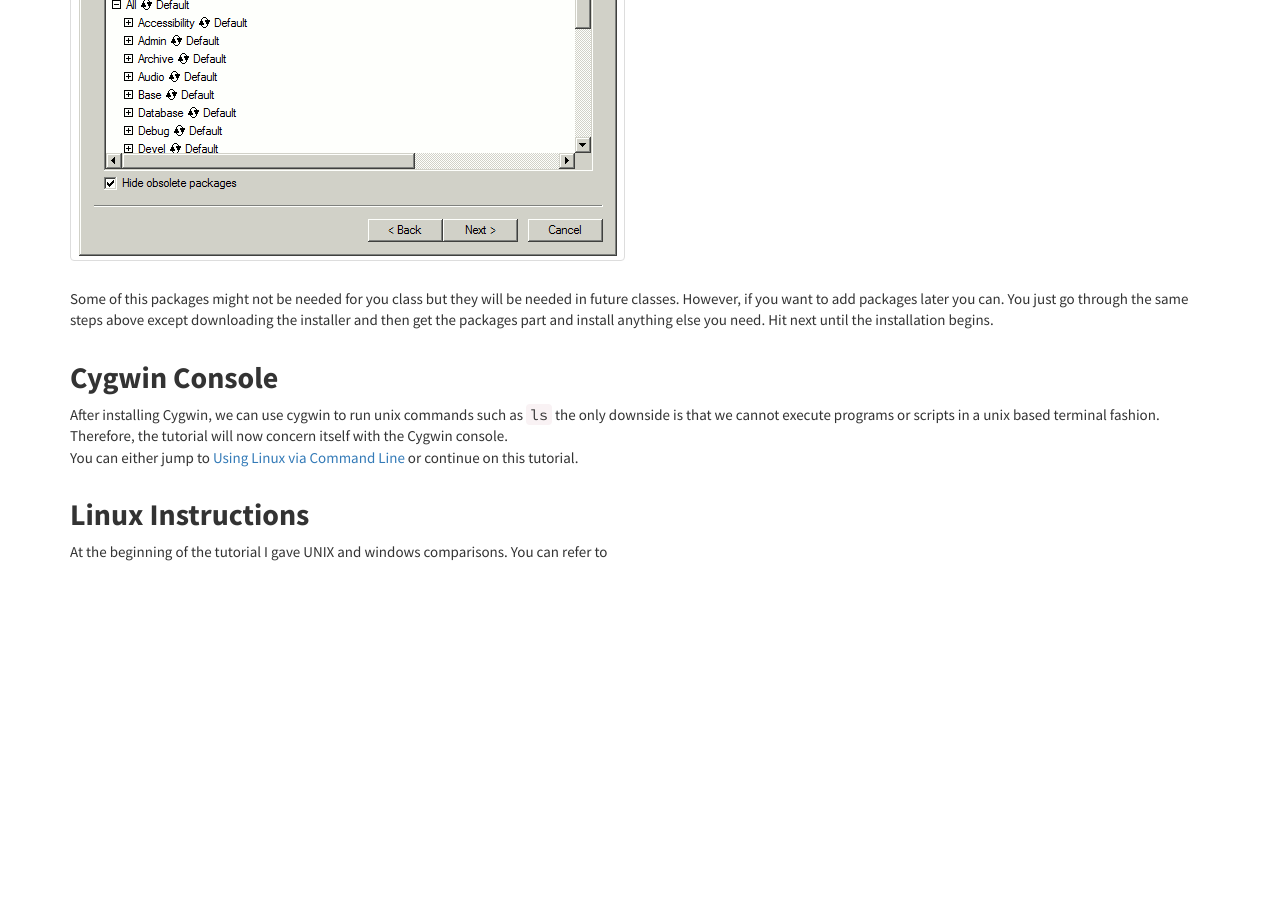
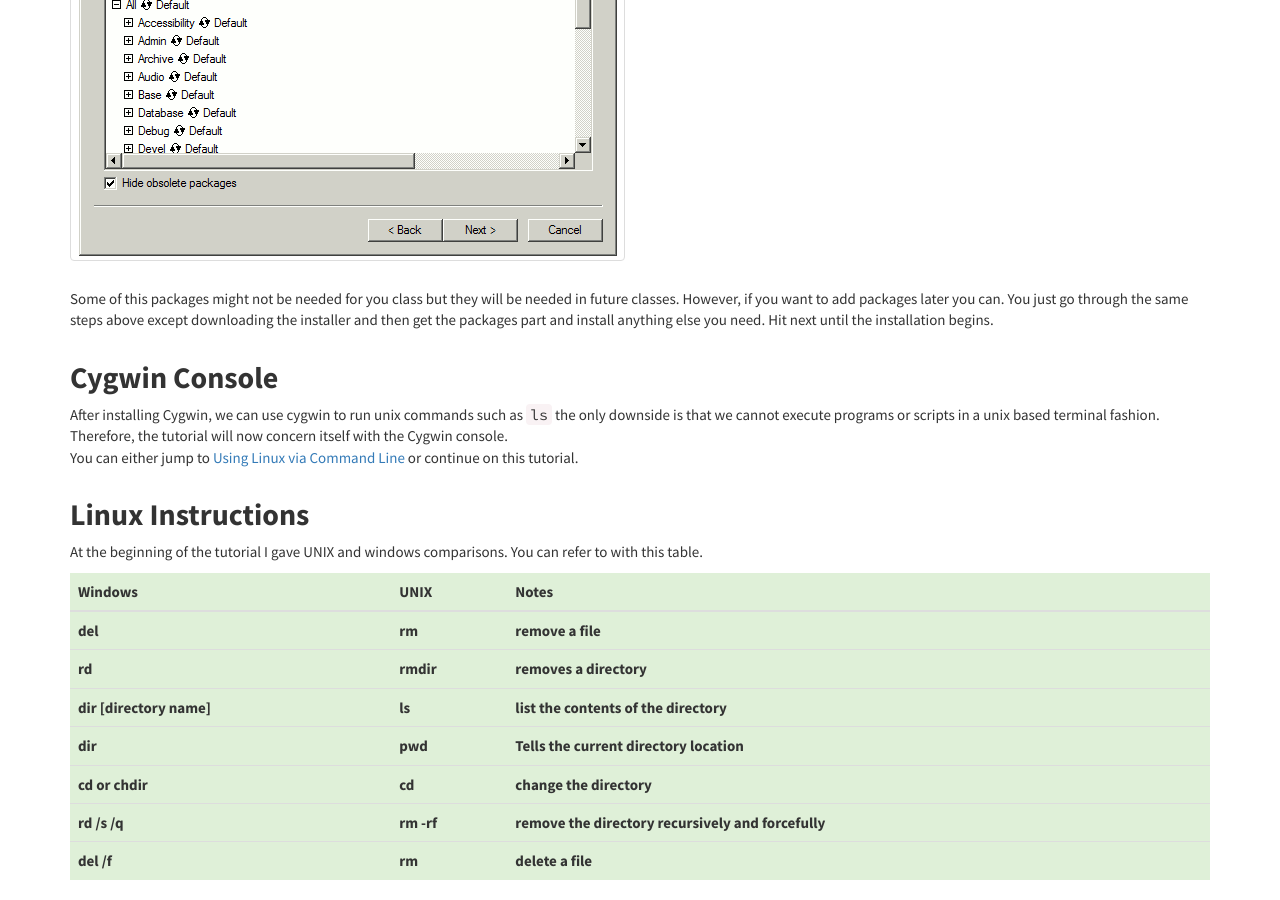
Before and after one commit to CSTutors/CSTutors.github.io, a Jekyll site: the page resources/windows_via_commandline.html, which Jekyll copies as it is, in a window 1280 px wide and 900 px high, scrolled down 4090 px. Built offline with Jekyll 4.4.1, drawn with Linux system fonts in a browser that asks for light colours; nearby versions of some CDN libraries; before the commit the page ends 4663 px from its top, so only the background shows below that.

Commit message:
fix windows content

```diff
--- a/resources/windows_via_commandline.html
+++ b/resources/windows_via_commandline.html
@@ -193,7 +193,53 @@
     <div class="col-lg-12 col-sm-12 col-12">
       <h2>Linux Instructions</h2>
       <p>
-      At the beginning of the tutorial I gave UNIX and windows comparisons. You can refer to
+      At the beginning of the tutorial I gave UNIX and windows comparisons. You can refer to with this table.
+      <table class="table">
+        <thead>
+          <tr class="success">
+            <th>Windows</th>
+            <th>UNIX</th>
+            <th>Notes</th>
+          </tr>
+        </thead>
+        <tbody>
+        <tr class="success">
+          <th>del</th>
+          <th>rm</th>
+          <th>remove a file</th>
+        </tr>
+        <tr class="success">
+          <th>rd</th>
+          <th>rmdir</th>
+          <th>removes a directory</th>
+        </tr>
+        <tr class="success">
+          <th>dir [directory name]</th>
+          <th>ls</th>
+          <th>list the contents of the directory</th>
+        </tr>
+        <tr class="success">
+          <th>dir</th>
+          <th>pwd</th>
+          <th>Tells the current directory location</th>
+        </tr>
+        <tr class="success">
+          <th>cd or chdir</th>
+          <th>cd</th>
+          <th>change the directory</th>
+        </tr>
+        <tr class="success">
+          <th>rd /s /q </th>
+          <th> rm -rf </th>
+          <th>remove the directory recursively and forcefully</th>
+        </tr>
+        <tr class="success">
+          <th>del /f</th>
+          <th>rm</th>
+          <th> delete a file</th>
+        </tr>
+        </tbody>
+      </table>
       </p>
     </div>
 </div>
--- a/tutors/index.html
+++ b/tutors/index.html
@@ -7,8 +7,6 @@
 <h2>Current Tutors</h2>
 <table class="table">
     <thead>
-        <tr class="success">
-        </tr>
         <tr class="success">
             <td>
                 <h4 class="media-heading">Derek Dang</h4>
```
Also changed, not shown: img/Alec_Taggart.JPG (added).
